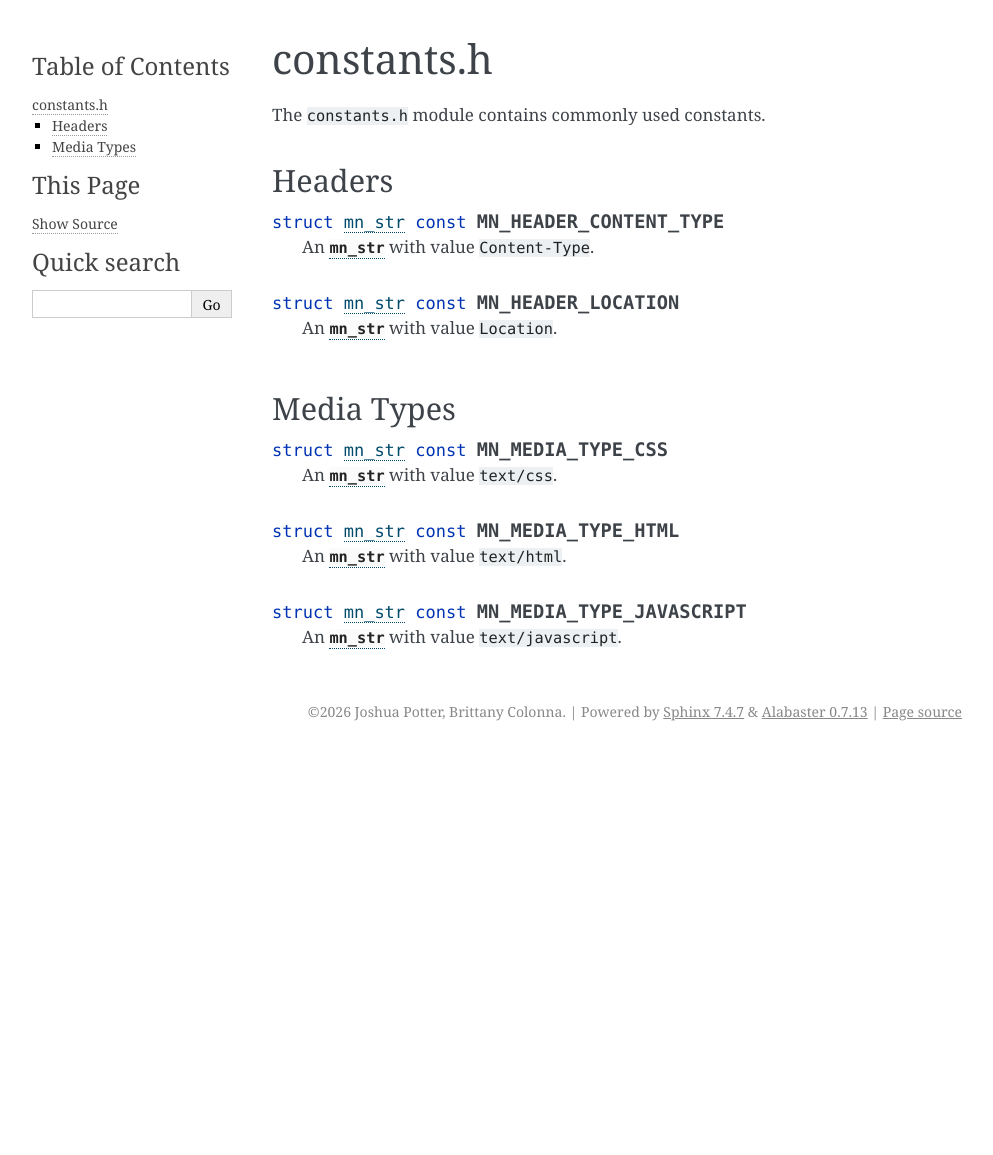
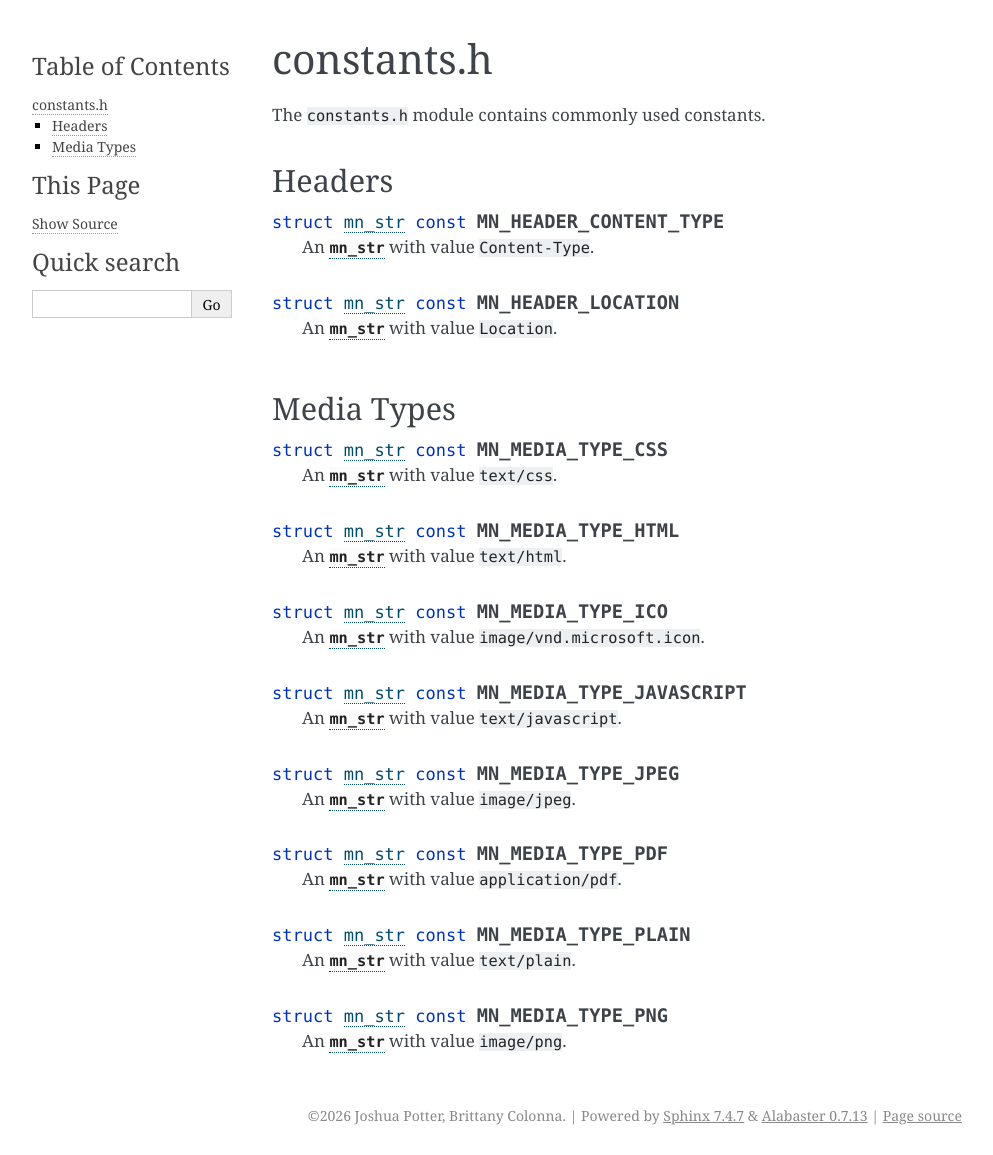
Before and after one commit to jrpotter/makinori, a Sphinx documentation site: the page built from docs/reference/constants_h.rst, in a window 1280 px wide. Shown: the whole page, without its empty margins (148-1141 px from the left). Built offline with Sphinx 7.4.7, drawn with Linux system fonts in a browser that asks for light colours; before the commit the page ends 900 px from its top, so only the background shows below that.

Commit message:
Add more media types.

```diff
--- a/docs/reference/constants_h.rst
+++ b/docs/reference/constants_h.rst
@@ -25,6 +25,26 @@ Media Types
 
    An :c:struct:`mn_str` with value ``text/html``.
 
+.. c:var:: struct mn_str const MN_MEDIA_TYPE_ICO
+
+   An :c:struct:`mn_str` with value ``image/vnd.microsoft.icon``.
+
 .. c:var:: struct mn_str const MN_MEDIA_TYPE_JAVASCRIPT
 
    An :c:struct:`mn_str` with value ``text/javascript``.
+
+.. c:var:: struct mn_str const MN_MEDIA_TYPE_JPEG
+
+   An :c:struct:`mn_str` with value ``image/jpeg``.
+
+.. c:var:: struct mn_str const MN_MEDIA_TYPE_PDF
+
+   An :c:struct:`mn_str` with value ``application/pdf``.
+
+.. c:var:: struct mn_str const MN_MEDIA_TYPE_PLAIN
+
+   An :c:struct:`mn_str` with value ``text/plain``.
+
+.. c:var:: struct mn_str const MN_MEDIA_TYPE_PNG
+
+   An :c:struct:`mn_str` with value ``image/png``.
```
Also changed, not shown: 1 other file.
